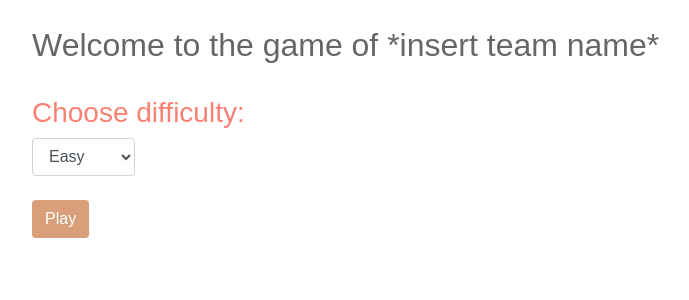
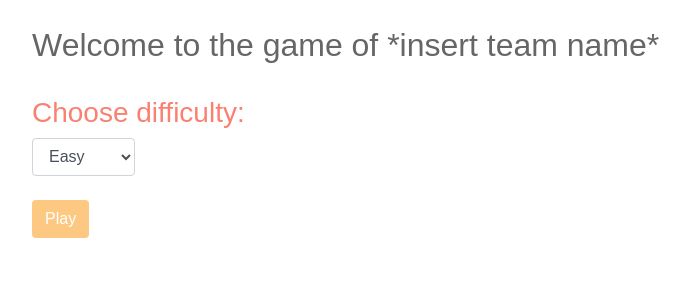
Before and after one commit to dolezsariza/minesweeperTW4, a Flask app: page / in a window 1280 px wide. Shown: the part 199-499 px from the top of the page, without its empty margins (38-727 px from the left). Run offline with Flask 2, Linux system fonts and the light colour scheme; some libraries are stand-ins or nearby versions.

Commit message:
added new color to button

```diff
--- a/static/css/style.css
+++ b/static/css/style.css
@@ -86,7 +86,7 @@
 }
 
 .btn {
-    background-color: #d99e7a;
+    background-color: #fdc982;
     color: white;
     font-size: 20px;
 }
--- a/static/js/script.js
+++ b/static/js/script.js
@@ -3,7 +3,6 @@ let countTime;
 
 
 function main() {
-
     setBoardWidth();
     addEventListener('click', init);
 
```
